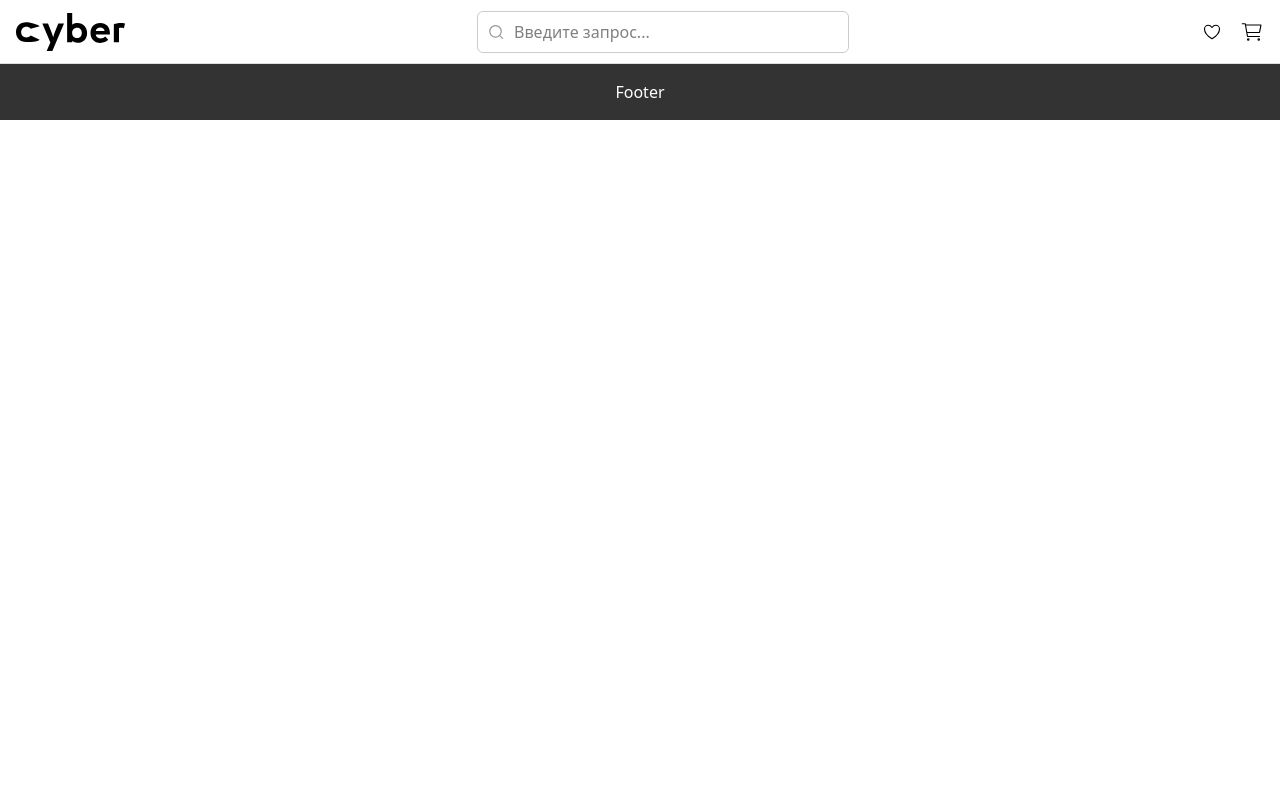
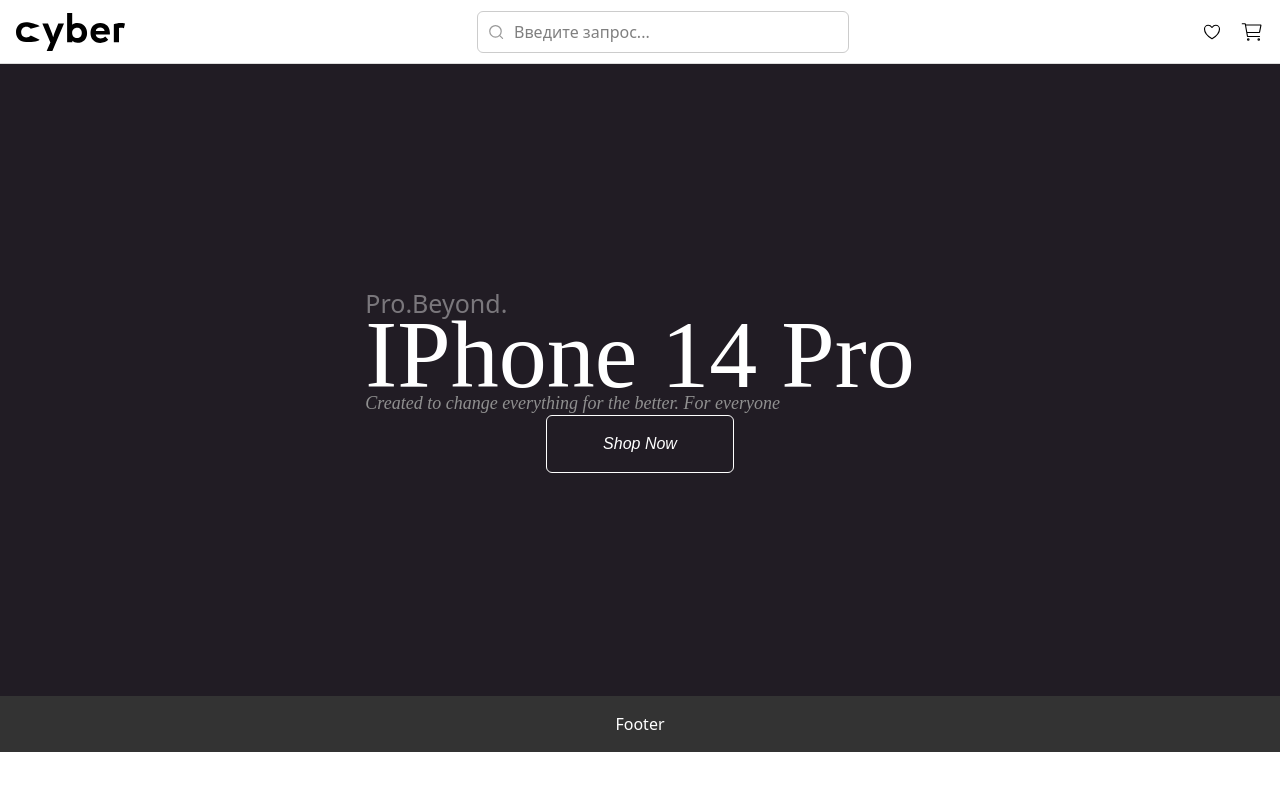
Before and after one commit to VladimirKorolev1986/Vue-ithub, a Vue app: page / in a window 1280 px wide. Shown: the top 790 px of the page. Built offline with nearby package versions, Linux system fonts and the light colour scheme.

Commit message:
second section

```diff
--- a/src/App.vue
+++ b/src/App.vue
@@ -1,10 +1,12 @@
 <script setup>
 import Header from './components/Header.vue'
+import Banner from './components/Banner.vue'
 </script>
 
 <template>
   <div class="app-container">
     <Header />
+    <Banner />
     <footer class="footer">Footer</footer>
   </div>
 </template>
--- /dev/null
+++ b/src/components/Banner.vue
@@ -0,0 +1,70 @@
+<template>
+  <section class="banner">
+    <div class="content">
+      <div class="titles">
+        <p class="beyond">Pro.Beyond.</p>
+        <p class="iphone">IPhone 14 Pro</p>
+      </div>
+      <div class="created">Created to change everything for the better. For everyone</div>
+    </div>
+    <button class="button-show">Shop Now</button>
+  </section>
+</template>
+
+<script setup></script>
+
+<style scoped>
+.banner {
+  height: 632px;
+  background-color: #211c24;
+  display: flex;
+  flex-direction: column;
+  align-items: center;
+  justify-content: center;
+}
+.beyond {
+  align-self: stretch;
+  opacity: 0.4;
+  color: white;
+  font-size: 25px;
+  font-weight: 400;
+  line-height: 32px;
+  word-wrap: break-word;
+}
+.iphone {
+  color: white;
+  font-size: 96px;
+  font-family: Abel;
+  font-weight: 400;
+  line-height: 72px;
+  word-wrap: break-word;
+}
+.created {
+  align-self: stretch;
+  color: #909090;
+  font-size: 18px;
+  font-family: ABeeZee;
+  font-style: italic;
+  font-weight: 400;
+  line-height: 24px;
+  word-wrap: break-word;
+}
+.button-show {
+  padding: 16px 56px;
+  border-radius: 6px;
+  border: 1px solid white;
+  background: transparent;
+  color: white;
+  font-size: 16px;
+  font-family: 'ABeeZee', sans-serif;
+  font-style: italic;
+  font-weight: 400;
+  line-height: 24px;
+  cursor: pointer;
+  transition: background 0.3s ease;
+}
+
+.button-show:hover {
+  background: rgba(255, 255, 255, 0.2);
+}
+</style>
```
